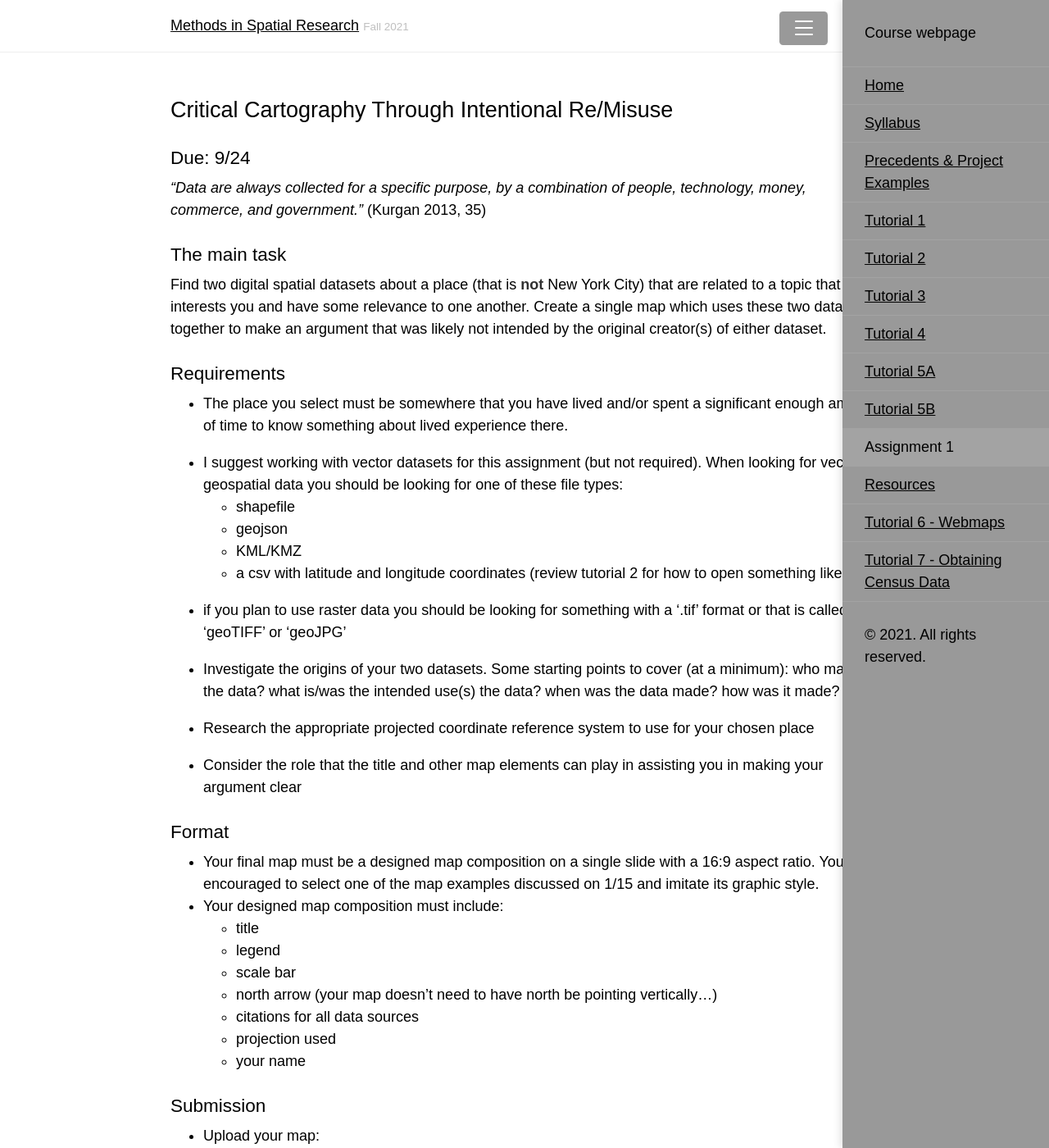
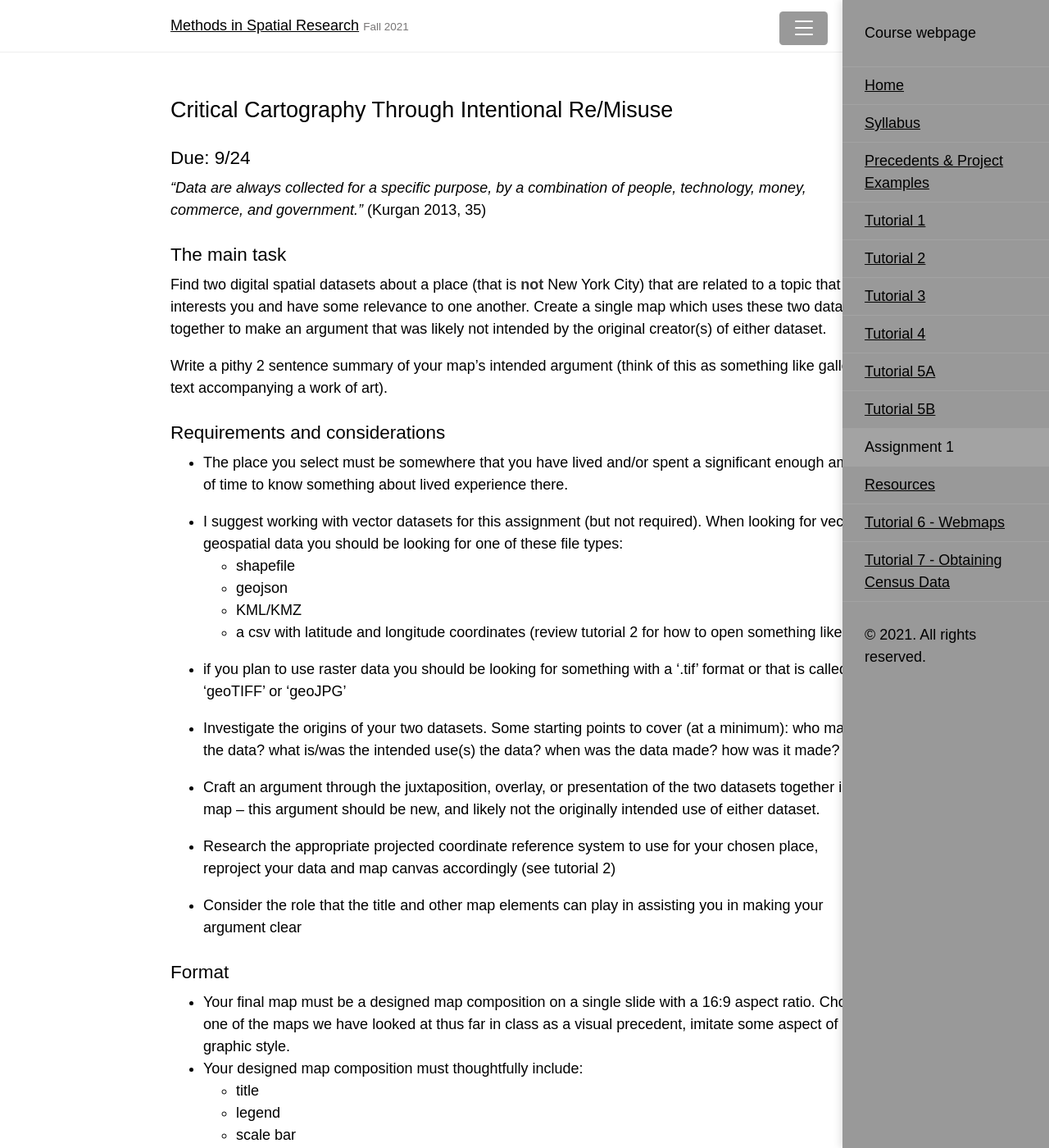
Before and after one commit to CenterForSpatialResearch/methods-in-spatial-research-fa2021, a Jekyll site: the page built from assignments/assignment01.md, in a window 1280 px wide and 1400 px high. Shown: the whole window at 82% size. Built offline with Jekyll 4.4.1, drawn with Linux system fonts in a browser that asks for light colours; some of the changed text lies outside the part shown.

Commit message:
assignment 1 update

```diff
--- a/assignments/assignment01.md
+++ b/assignments/assignment01.md
@@ -15,8 +15,10 @@ order: 9
 
 Find two digital spatial datasets about a place (that is **not** New York City) that are related to a topic that interests you and have some relevance to one another. Create a single map which uses these two datasets together to make an argument that was likely not intended by the original creator(s) of either dataset.
 
+Write a pithy 2 sentence summary of your map's intended argument (think of this as something like gallery text accompanying a work of art).
 
-### Requirements
+
+### Requirements and considerations
 
 - The place you select must be somewhere that you have lived and/or spent a significant enough amount of time to know something about lived experience there.
 
@@ -29,14 +31,16 @@ Find two digital spatial datasets about a place (that is **not** New York City)
 
 - Investigate the origins of your two datasets. Some starting points to cover (at a minimum): who made the data? what is/was the intended use(s) the data? when was the data made? how was it made?
 
-- Research the appropriate projected coordinate reference system to use for your chosen place
+- Craft an argument through the juxtaposition, overlay, or presentation of the two datasets together in a map -- this argument should be new, and likely not the originally intended use of either dataset.
+
+- Research the appropriate projected coordinate reference system to use for your chosen place, reproject your data and map canvas accordingly (see tutorial 2)
 
 - Consider the role that the title and other map elements can play in assisting you in making your argument clear
 
 ### Format
 
-- Your final map must be a designed map composition on a single slide with a 16:9 aspect ratio. You are encouraged to select one of the map examples discussed on 1/15 and imitate its graphic style.
-- Your designed map composition must include:
+- Your final map must be a designed map composition on a single slide with a 16:9 aspect ratio. Choose one of the maps we have looked at thus far in class as a visual precedent, imitate some aspect of its graphic style.
+- Your designed map composition must thoughtfully include:
   - title
   - legend
   - scale bar
@@ -44,12 +48,12 @@ Find two digital spatial datasets about a place (that is **not** New York City)
   - citations for all data sources
   - projection used
   - your name
-
+-
 ### Submission
 
 - Upload your map:
-  - as a pdf to Canvas
-  - add it to the pin-up Google Slides presentation for 9/24 in the course Google Drive folder
+  - as a PDF document to Canvas (the PDF should include your 2 sentence summary on a second page)
+  - add it to the pin-up section for 9/24 in the course Miro board (with your gallery text as an annotation below your map)
 
 ### Starting points/guidance
 
@@ -60,6 +64,7 @@ For sources for spatial datasets see:
   - [Eviction Lab. "Eviction Filing Rate & Evictions Rate." Princeton University](https://evictionlab.org/map/)
   - [Beirut Urban Lab, "Beirut Built Environment Database"](https://www.beiruturbanlab.com/en/Details/561)
 
+[This guide](https://www.vam.ac.uk/__data/assets/pdf_file/0009/238077/Gallery-Text-at-the-V-and-A-Ten-Point-Guide-Aug-2013.pdf) to writing clear gallery text from the Victoria & Albert Museum is perhaps helpful in composing your map description.
 <!--
   rubric
   data - has two datasets [2]
--- a/public/css/lanyon.css
+++ b/public/css/lanyon.css
@@ -113,7 +113,7 @@ h1, h2, h3, h4, h5, h6 {
 .masthead-title small {
   font-size: 75%;
   font-weight: 400;
-  color: #c0c0c0;
+  color: #797777;
   letter-spacing: 0;
 }
 
@@ -154,7 +154,7 @@ h1, h2, h3, h4, h5, h6 {
   font-family: 'IBM Plex Sans', sans-serif;
   /* font-size: .5rem; 15px */
   color: rgba(0, 0, 0);
-  background-color: #202020;
+  background-color: #6db6b6;
   -webkit-transition: all .3s ease-in-out;
           transition: all .3s ease-in-out;
 }
```
